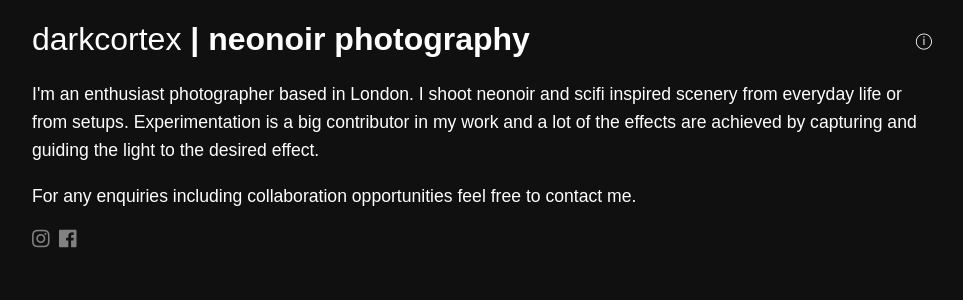
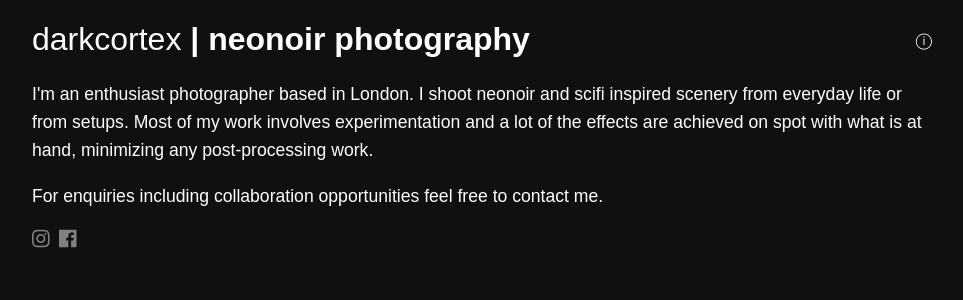
Before and after one commit to Pithikos/darkcortex, a Jekyll site: the page built from about.html, in a window 1280 px wide. Shown: the top 300 px of the page, without its empty margins (158-1121 px from the left). Built offline with Jekyll 4.4.1, drawn with Linux system fonts in a browser that asks for light colours; nearby versions of some CDN libraries; some web fonts are replaced.

Commit message:
Update about

```diff
--- a/about.html
+++ b/about.html
@@ -6,11 +6,11 @@ title:
 	<div class="side-content">
 		<div class="editable">
 			<p>I'm an enthusiast photographer based in London. I shoot neonoir and scifi
-				 inspired scenery from everyday life or from setups. Experimentation
-			 	 is a big contributor in my work and a lot of the effects are achieved by
-			   capturing and guiding the light to the desired effect.</p>
+				 inspired scenery from everyday life or from setups. Most of my work involves
+				 experimentation and a lot of the effects are achieved on spot with what is at
+				 hand, minimizing any post-processing work.</p>
 
-			<p>For any enquiries including collaboration opportunities feel free to contact me.</p>
+			<p>For enquiries including collaboration opportunities feel free to contact me.</p>
 
 			<div id="social-links">
 				<a href="https://www.instagram.com/darkcortex/"><i class="fab fa-instagram"></i></a>
```
